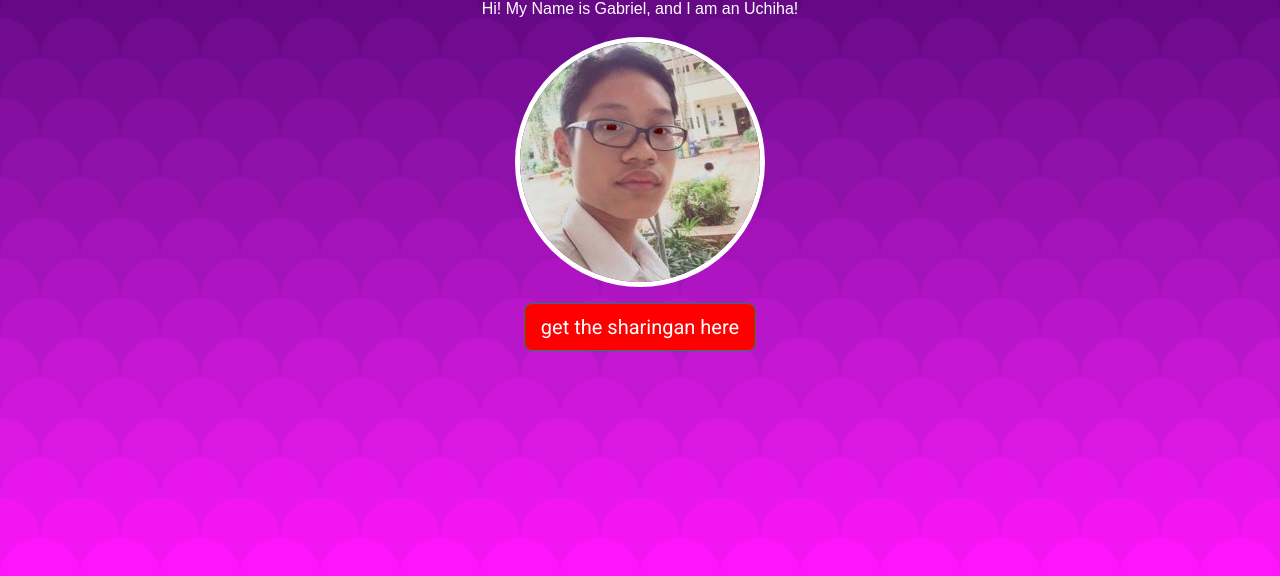
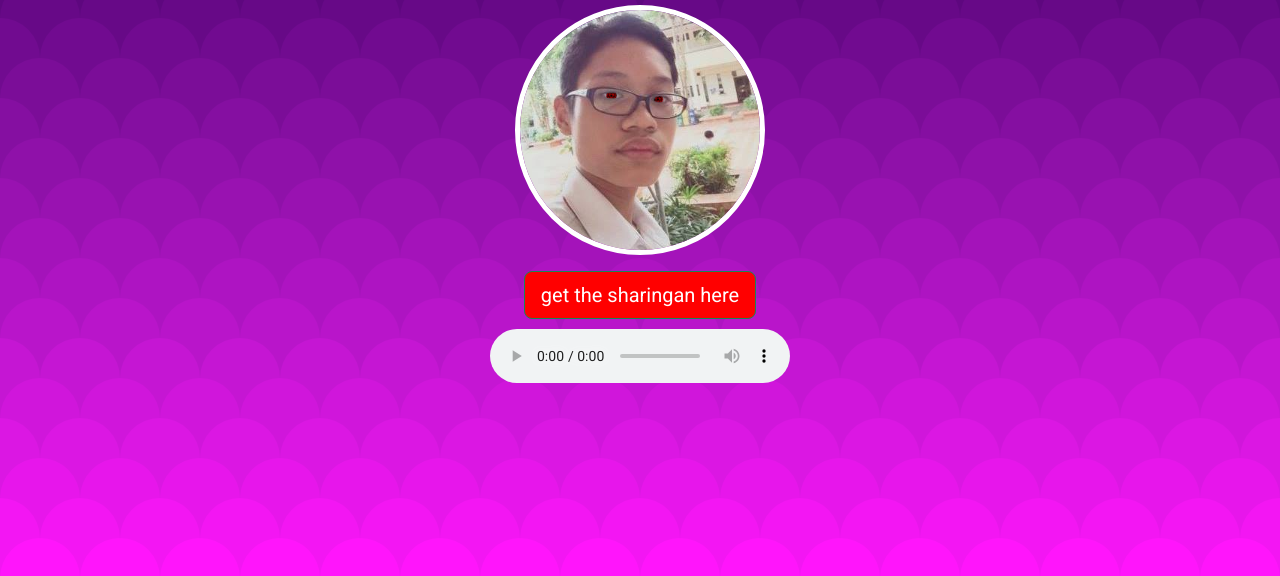
Before and after one commit to Ikawari-s/fcbportfolio, a plain HTML site: page index.html in a window 1280 px wide. Shown: the part 222-798 px from the top of the page. Drawn offline with nearby package versions, Linux system fonts and the light colour scheme.

Commit message:
add fcbportfolio

```diff
--- a/index.css
+++ b/index.css
@@ -33,4 +33,8 @@ body{
 
 #button {
 	background-color: #FF0000;
+	margin-bottom: 10px;
 }
+#playaudio{
+
+	width: 300px;
--- a/index.html
+++ b/index.html
@@ -29,6 +29,11 @@
 
 			<!-- <a> creates an anchor and "href" creates a hyperlink -->
 			<a href="mailto:liamwm47@gmail.com" class = "btn btn-success btn-lg mt-3" id = "button">get the sharingan here</a>
+
+			<audio controls loop  id="playaudio">
+                <source src="tf_nemesis.mp3">
+            </audio>
+
 		</section>
 	<script src="https://cdn.jsdelivr.net/npm/bootstrap@5.3.1/dist/js/bootstrap.bundle.min.js" integrity="sha384-HwwvtgBNo3bZJJLYd8oVXjrBZt8cqVSpeBNS5n7C8IVInixGAoxmnlMuBnhbgrkm" crossorigin="anonymous"></script>
 
```
Also changed, not shown: Zuitt.txt (added), 1 other file.
